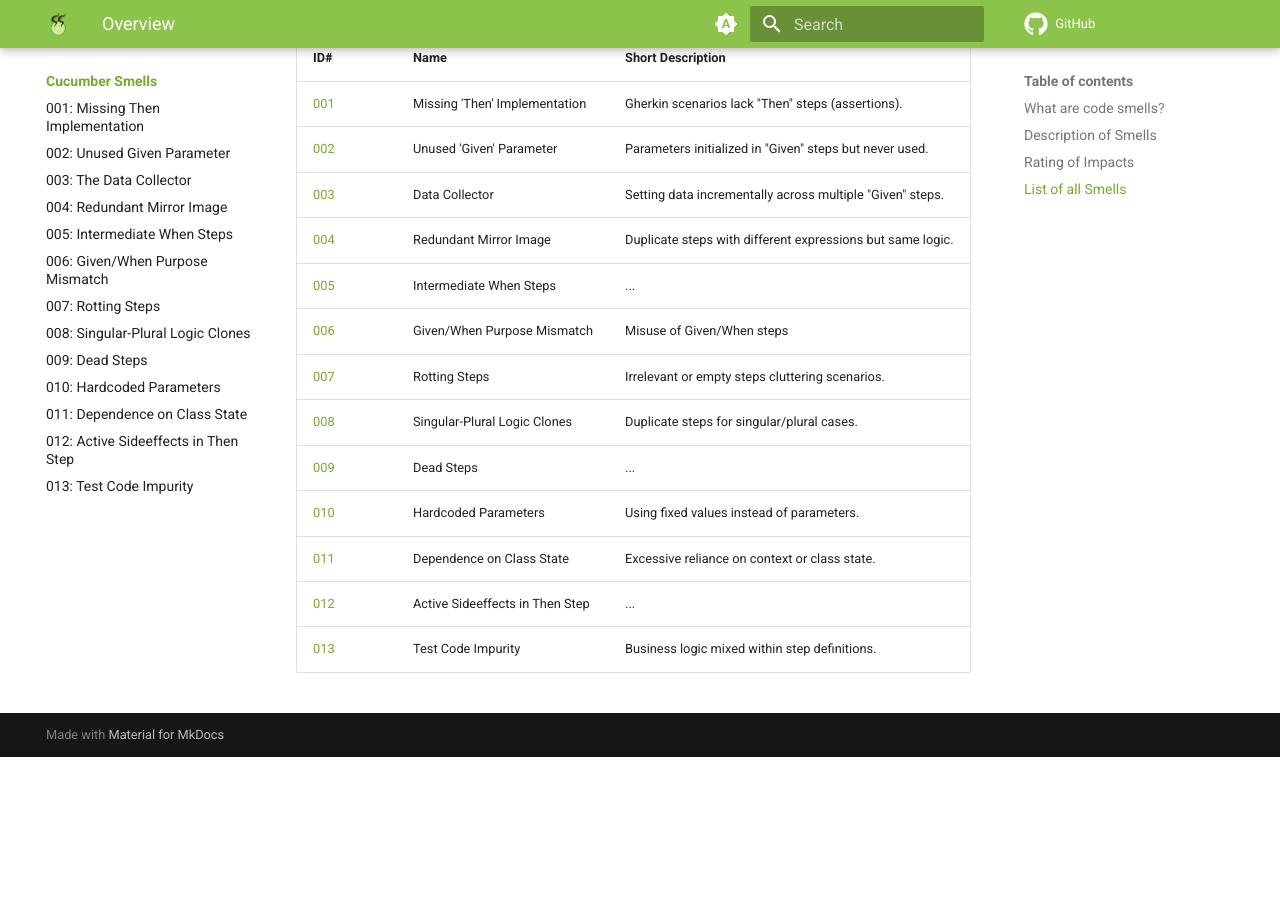
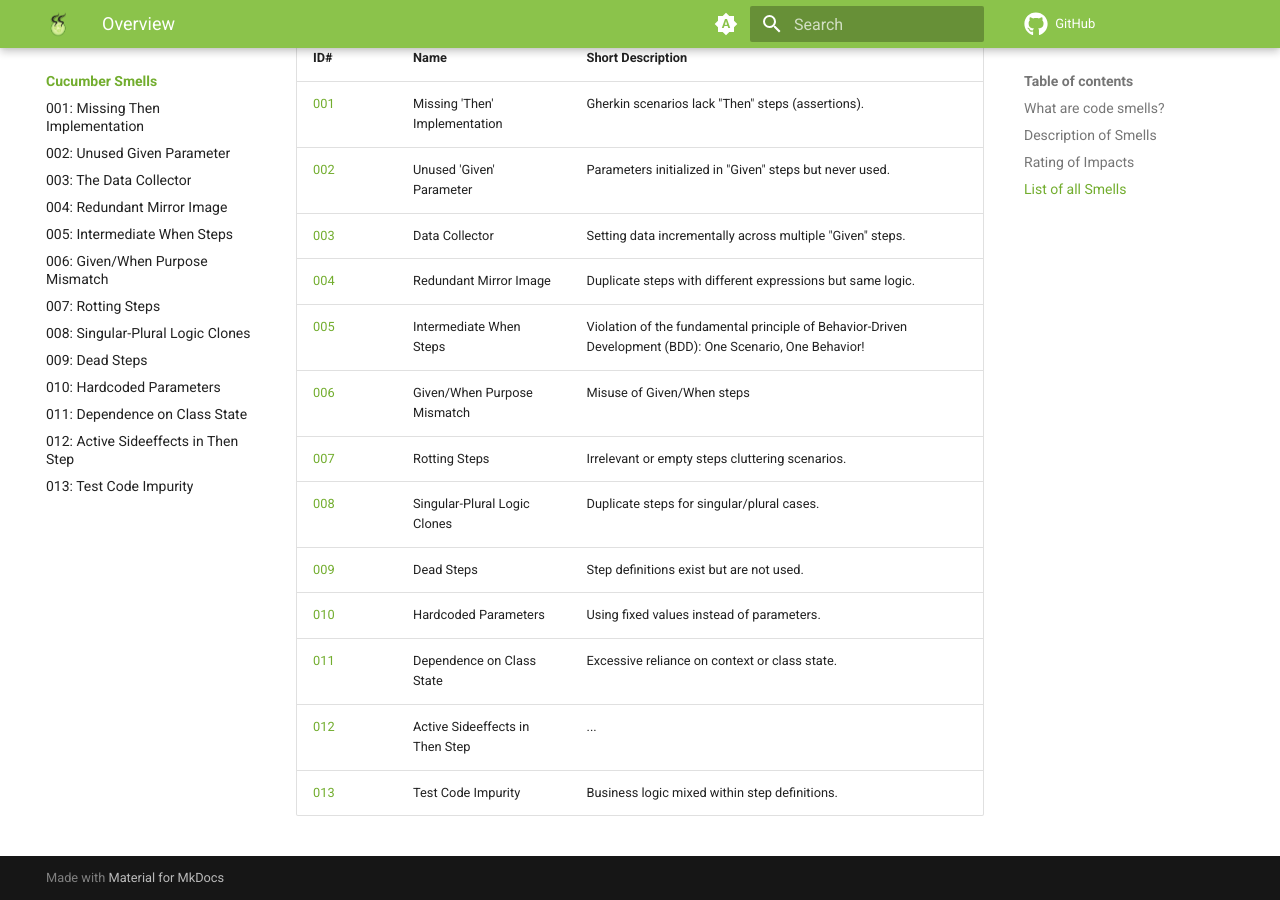
Before and after one commit to Cucumber-Diseases/cucumber-diseases.github.io, an MkDocs documentation site: the page built from docs/smells/index.md, in a window 1280 px wide and 900 px high, scrolled down 1665 px. Built offline with MkDocs 1.6.1 and Material for MkDocs 9.7.7, drawn with Linux system fonts in a browser that asks for light colours; before the commit the page ends 2422 px from its top, so only the background shows below that.

Commit message:
update short description

```diff
--- a/docs/smells/index.md
+++ b/docs/smells/index.md
@@ -41,11 +41,11 @@
 | [002](002-unused-given.md) | Unused 'Given' Parameter | Parameters initialized in "Given" steps but never used. |
 | [003](003-data-collector.md) | Data Collector | Setting data incrementally across multiple "Given" steps. |
 | [004](004-redundant-mirror-image.md) | Redundant Mirror Image | Duplicate steps with different expressions but same logic. |
-| [005](005-intermediate-when-steps.md) | Intermediate When Steps | ... |
+| [005](005-intermediate-when-steps.md) | Intermediate When Steps | Violation of the fundamental principle of Behavior-Driven Development (BDD): One Scenario, One Behavior! |
 | [006](006-given-when-purpose-mismatch.md) | Given/When Purpose Mismatch | Misuse of Given/When steps |
 | [007](007-rotting-steps.md) | Rotting Steps | Irrelevant or empty steps cluttering scenarios. |
 | [008](008-singular-plural-logic-clones.md) | Singular-Plural Logic Clones | Duplicate steps for singular/plural cases. |
-| [009](009-dead-steps.md) | Dead Steps | ... |
+| [009](009-dead-steps.md) | Dead Steps | Step definitions exist but are not used. |
 | [010](010-hardcoded-parameters.md) | Hardcoded Parameters | Using fixed values instead of parameters. |
 | [011](011-dependence-on-class-state.md) | Dependence on Class State | Excessive reliance on context or class state. |
 | [012](012-active-sideeffects-in-then-step.md) | Active Sideeffects in Then Step | ... |
```
